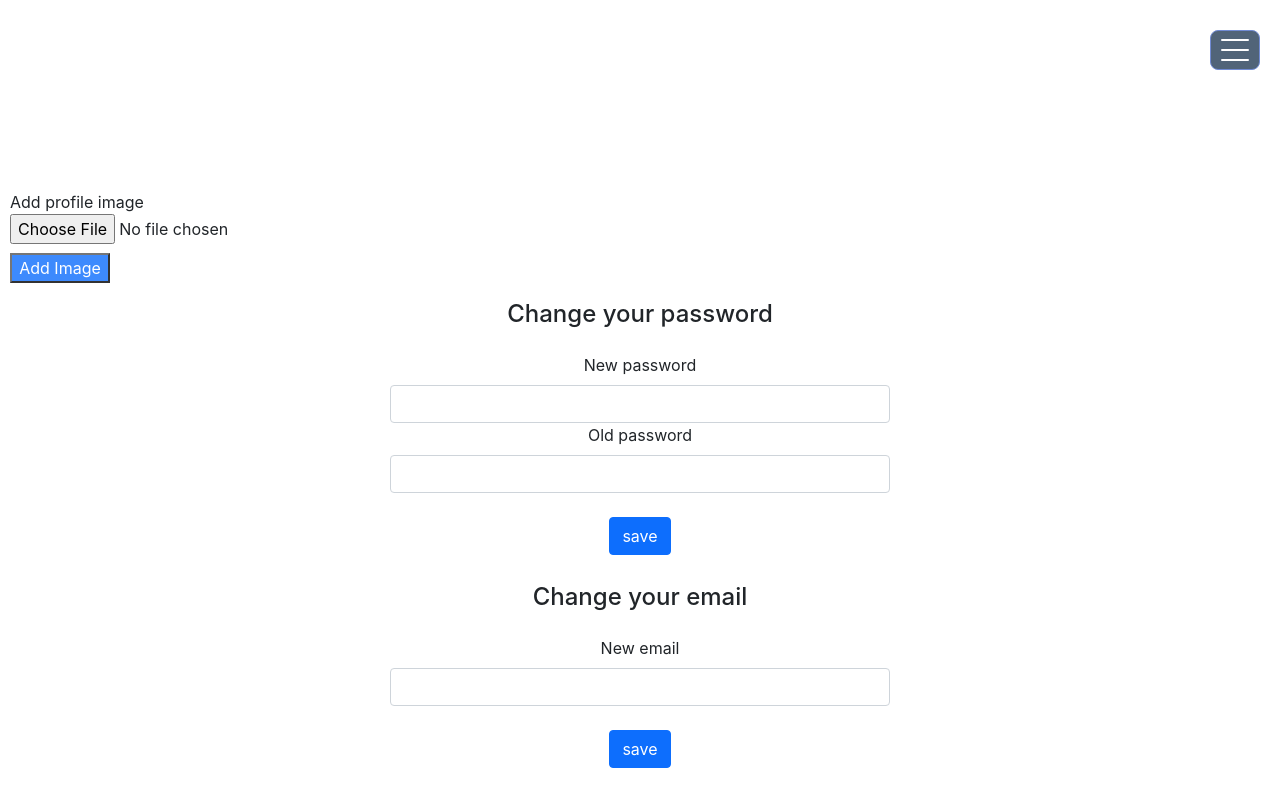
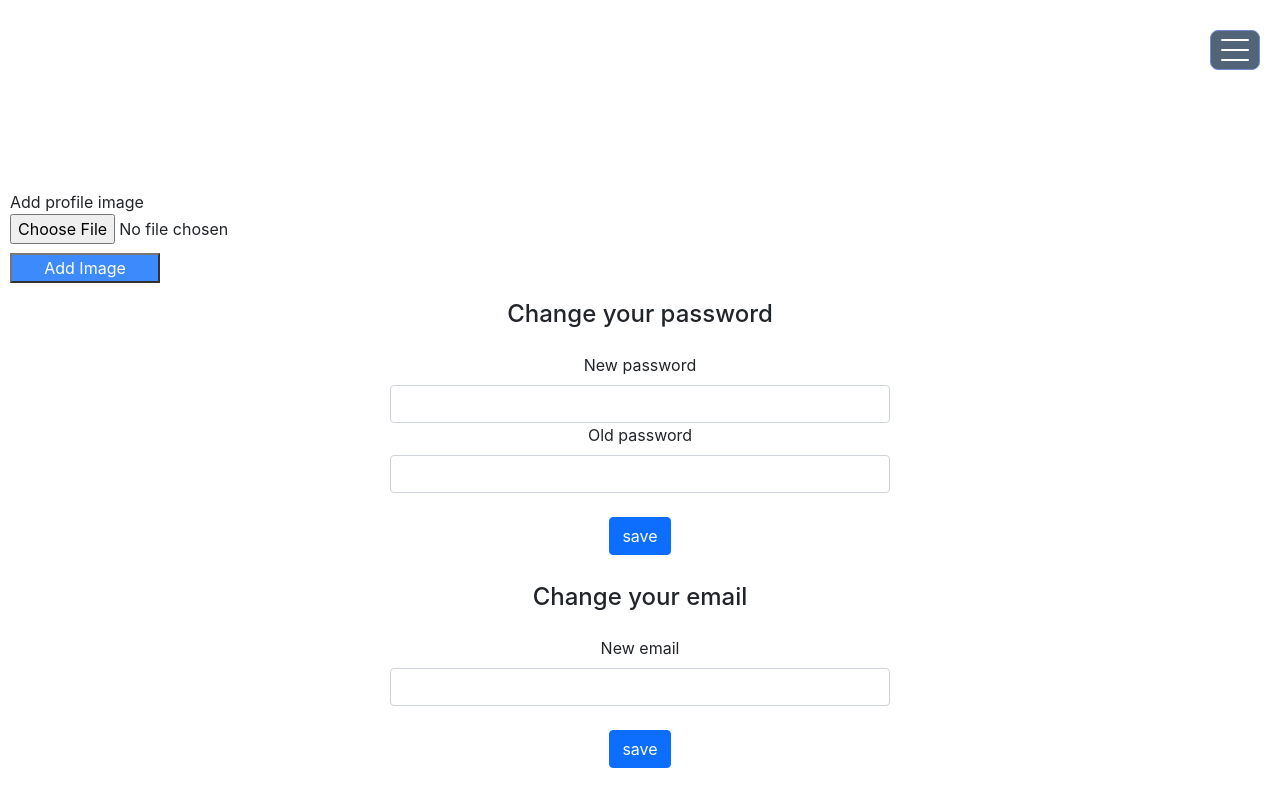
Before and after one commit to yarvinh/futbol-bet-frontend, a React (Create React App) app: page /settings in a window 1280 px wide. Shown: the top 798 px of the page. Built offline with nearby package versions, Linux system fonts and the light colour scheme.

Commit message:
Fixed Submit image button width

```diff
--- a/src/App.css
+++ b/src/App.css
@@ -280,7 +280,7 @@
 .submit-image{
   position: relative;
   margin-left: 10px;
-  width: 100px;
+  width: 150px;
   background-color: #0d6efd;
   color: white;
   bottom: 15px;
--- a/src/components/games/GameDetail.jsx
+++ b/src/components/games/GameDetail.jsx
@@ -10,7 +10,7 @@ import { gameLikesReceived } from "../../state/gameDetailReducers"
 import Loading from "../Loading"
 import ErrorsOrMsg from "../ErrosOrMsg"
 
-const GameDetail=(props)=>{
+const GameDetail=()=>{
     const dispatch = useDispatch()
     const {gameId} = useParams()
     const gameLoading = useSelector(state =>  state.game.gameLoading)
```
